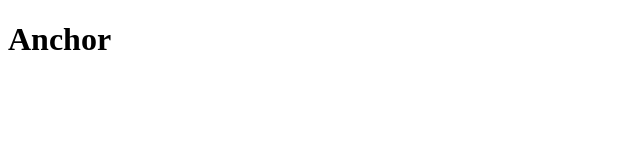
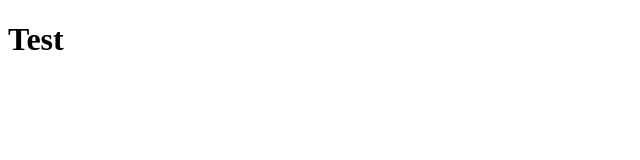
Before and after one commit to rajesht738/testCpanel, a plain HTML site: page index.html in a window 1280 px wide. Shown: the whole page, without its empty margins (0-640 px from the left). Drawn offline with Linux system fonts and the light colour scheme.

Commit message:
commited

```diff
--- a/index.html
+++ b/index.html
@@ -7,6 +7,6 @@
     <title>Document</title>
 </head>
 <body>
-    <h1>Anchor</h1>
+    <h1>Test</h1>
 </body>
 </html>
```
Also changed, not shown: 1 other file.
